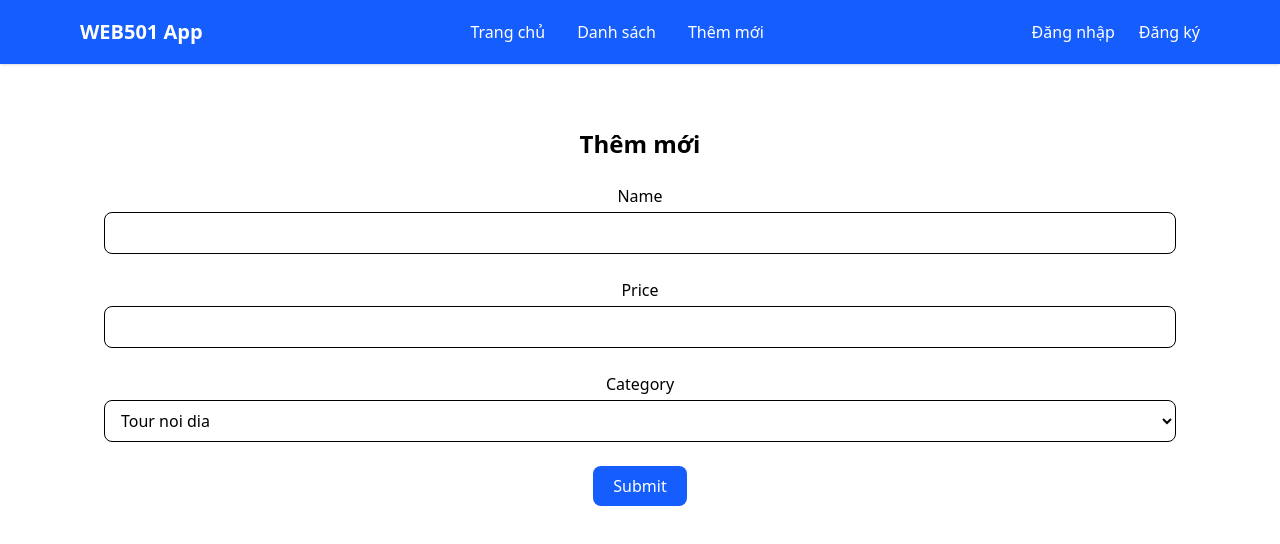
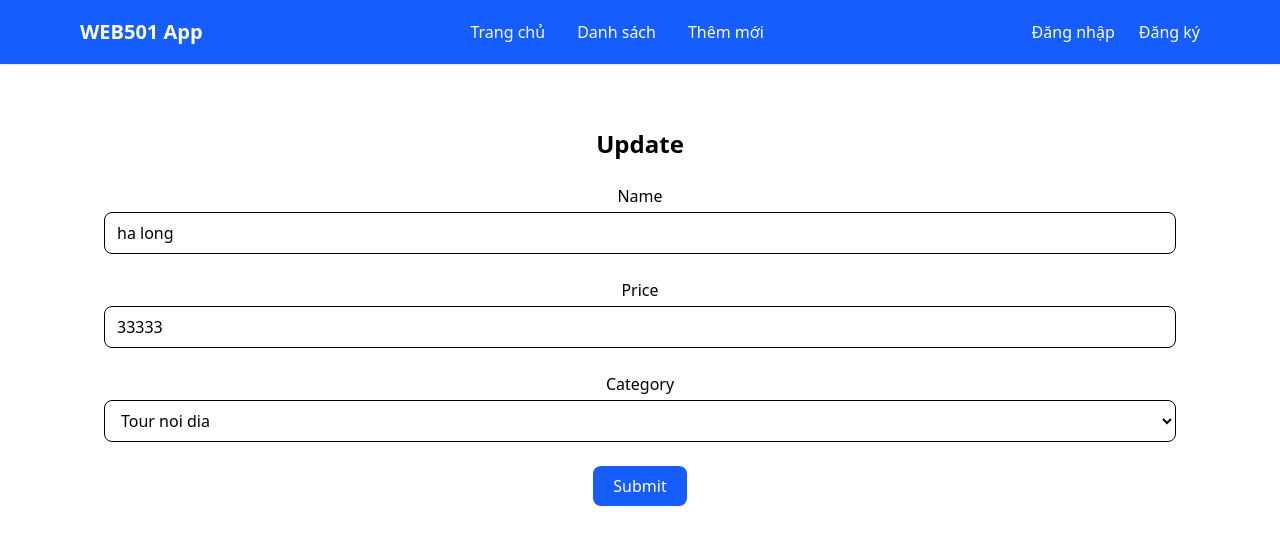
Before and after one commit to vanhoa690/ecmascript-fall25, a React (Vite) app in the folder WEB501-ECMA-Base-WD-20307/: page /edit/10 in a window 1280 px wide. Shown: the top 544 px of the page. Built offline with nearby package versions, Linux system fonts and the light colour scheme; data requests are answered from the project's data file.

Commit message:
edit tour

```diff
--- a/WEB501-ECMA-Base-WD-20307/src/pages/Edit.jsx
+++ b/WEB501-ECMA-Base-WD-20307/src/pages/Edit.jsx
@@ -1,29 +1,46 @@
-import { useState } from 'react'
+import { useEffect, useState } from 'react'
 import { toast } from 'react-hot-toast'
 import axios from 'axios'
+import { useParams } from 'react-router-dom'
 
 function EditPage() {
+  const { id } = useParams()
+
   const [name, setName] = useState('')
   const [price, setPrice] = useState('')
-  const [category, setCategory] = useState('Tour noi dia')
+  const [category, setCategory] = useState('')
+
+  useEffect(() => {
+    const getTour = async () => {
+      try {
+        const { data } = await axios.get(`http://localhost:3000/tours/${id}`)
+        setName(data.name)
+        setPrice(data.price)
+        setCategory(data.category)
+      } catch (error) {
+        toast.error('Loi call api')
+      }
+    }
+    getTour()
+  }, [id])
 
   // handleChange
   const handleSubmit = async event => {
     event.preventDefault()
     try {
-      await axios.post('http://localhost:3000/tours', {
+      await axios.put(`http://localhost:3000/tours/${id}`, {
         name, // es6
         price: Number(price),
         category: category,
       })
-      toast.success('them thanh cong')
+      toast.success('update thanh cong')
     } catch (error) {
       toast.error(error.message)
     }
   }
   return (
     <div className="p-6">
-      <h1 className="text-2xl font-semibold mb-6">Thêm mới</h1>
+      <h1 className="text-2xl font-semibold mb-6">Update </h1>
 
       <form className="space-y-6" onSubmit={handleSubmit}>
         {/* Text input */}
```
